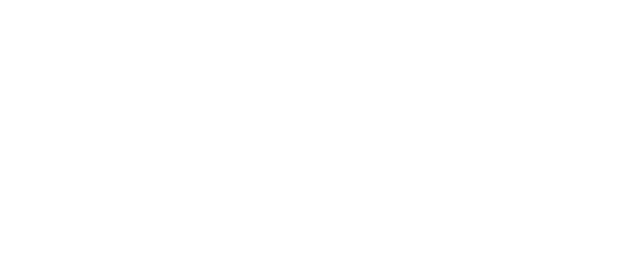
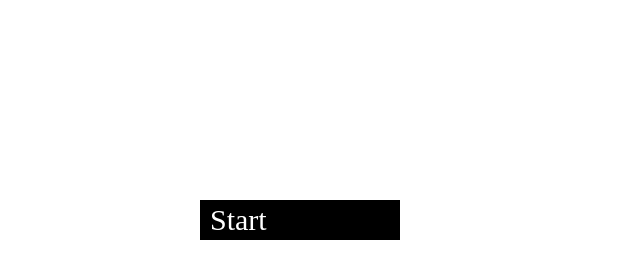
Before and after one commit to dylan-conway/typio, a website: page index.html in a window 1280 px wide. Shown: the whole page, without its empty margins (0-640 px from the left). Drawn offline with Linux system fonts and the light colour scheme.

Commit message:
added objects, buttons and changed how game works

```diff
--- a/index.html
+++ b/index.html
@@ -5,6 +5,8 @@
     <meta name="viewport" content="width=device-width, initial-scale=1.0">
     <meta http-equiv="X-UA-Compatible" content="ie=edge">
     <link rel="stylesheet" href="css/style.css">
+    <script src="js/canvasButtons.js"></script>
+    <script src="js/objects.js"></script>
     <script src="js/script.js"></script>
     <!-- <script src="/socket.io/socket.io.js"></script>
     <script>
--- /dev/null
+++ b/js/canvasButtons.js
@@ -0,0 +1,32 @@
+(function(){
+    class StartButton{
+        constructor(x, y, width, height){
+            this.x = x;
+            this.y = y;
+            this.width = width;
+            this.height = height;
+        }
+
+        draw(){
+            c.ctx.fillStyle = 'black';
+            c.ctx.fillRect(this.x, this.y, this.width, this.height);
+            c.ctx.fillStyle = 'white';
+            c.ctx.font = '30px Times New Roman';
+            c.ctx.fillText('Start', this.x + 10, this.y + this.height - 10);
+        }
+
+        clicked(){
+            alert('type!');
+            this.delete(this);
+
+            g.draw();
+        }
+
+        delete(self){
+            let index = g.objects.buttons.indexOf(self);
+            g.objects.buttons.splice(index, 1);
+        }
+    }
+
+    window.StartButton = StartButton;
+})();
--- /dev/null
+++ b/js/objects.js
@@ -0,0 +1,46 @@
+(function(){
+    class Objects{
+        constructor(){
+            this.letters = [];
+            this.texts = [];
+            this.buttons = [];
+        }
+
+        addLetter(letter){
+            this.letters.push(letter);
+        }
+
+        addText(text){
+            this.texts.push(text);
+        }
+
+        addButton(button){
+            this.buttons.push(button);
+        }
+
+        draw(){
+            for(let letter of this.letters){
+                letter.draw();
+            }
+
+            for(let text of this.texts){
+                text.draw();
+            }
+
+            for(let button of this.buttons){
+                button.draw();
+            }
+        }
+
+        click(){
+            for(let b of this.buttons){
+                if(m.x > b.x && m.x < b.x + b.width &&
+                   m.y > b.y && m.y < b.y + b.height){
+                    b.clicked();
+                }
+            }
+        }
+    }
+
+    window.Objects = Objects;
+})();
--- a/js/script.js
+++ b/js/script.js
@@ -7,8 +7,8 @@ let CHARWIDTH = 30;
 let CHARHEIGHT = 30;
 
 let c = {canvas: undefined, ctx: undefined};
-let mouse = {x: undefined, y: undefined};
-let game;
+let m = {x: undefined, y: undefined};
+let g;
 
 window.onload = () => {
     c.canvas = document.getElementById('canvas');
@@ -16,51 +16,43 @@ window.onload = () => {
     c.canvas.width = innerWidth;
     c.canvas.height = innerHeight;
 
-    game = new Game();
+    g = new Game();
 
-    let sentence = new Text('Testing.');
-    for(let i = 0; i < sentence.text.length; i ++){
-        console.log(sentence.text[i].charCodeAt());
-    }
+    g.objects.addButton(new StartButton(200, 200, 200, 40));
 
-    window.addEventListener('keydown', function(e){Key.onKeyDown(e);}, false);
-    window.addEventListener('keyup', function(e){Key.onKeyUp(e);}, false);
+    window.addEventListener("mousemove", function(event){
+        m.x = event.x;
+        m.y = event.y;
+    });
 
-    window.addEventListener('keydown', function(event){
-        // game.draw(String.fromCharCode(event.keyCode));
-        game.draw(event.keyCode, Key.isDown(Key.SHIFT));
-    })
+    window.addEventListener("click", function(){
+        g.click();
+    });
+
+    // window.addEventListener('keydown', function(e){Key.onKeyDown(e);}, false);
+    // window.addEventListener('keyup', function(e){Key.onKeyUp(e);}, false);
+
+    // window.addEventListener('keydown', function(event){
+    //     game.draw(String.fromCharCode(event.keyCode));
+    //     game.draw(event.keyCode, Key.isDown(Key.SHIFT));
+    // })
+
+    g.draw();
 }
 
 class Game{
     constructor(){
-        this.characters = [];
-        this.code;
-        this.charWidth = 30;
-        this.charHeight = 30;
-        this.numbersImage = new Image();
-        this.numbersImage.src = 'images/numbers.png';
+        this.objects = new Objects();
     }
 
-    draw(keyCode, shift){
+    draw(){
         c.ctx.clearRect(0, 0, c.canvas.width, c.canvas.height);
 
-        if(this.code >= 48 && this.code <= 57){
-            this.characters.push(new Character(100, 100, 'images/numbers.png', this.code - 48));
-            // c.ctx.drawImage(this.numbersImage, code * this.charWidth, 0,
-            //                 this.charWidth, this.charHeight, 100, 100,
-            //                 this.charWidth, this.charHeight);
-            for(let i = 0; i < this.characters; i ++){
-                this.characters[i].draw();
-            }
-        }else{
-            c.ctx.font = '68px Times New Roman';
-            c.ctx.fillText(String.fromCharCode(this.code), 100, 100, 100);
+        this.objects.draw();
+    }
 
-            console.log(this);
-        }
-
-
+    click(){
+        this.objects.click();
     }
 }
 
```
